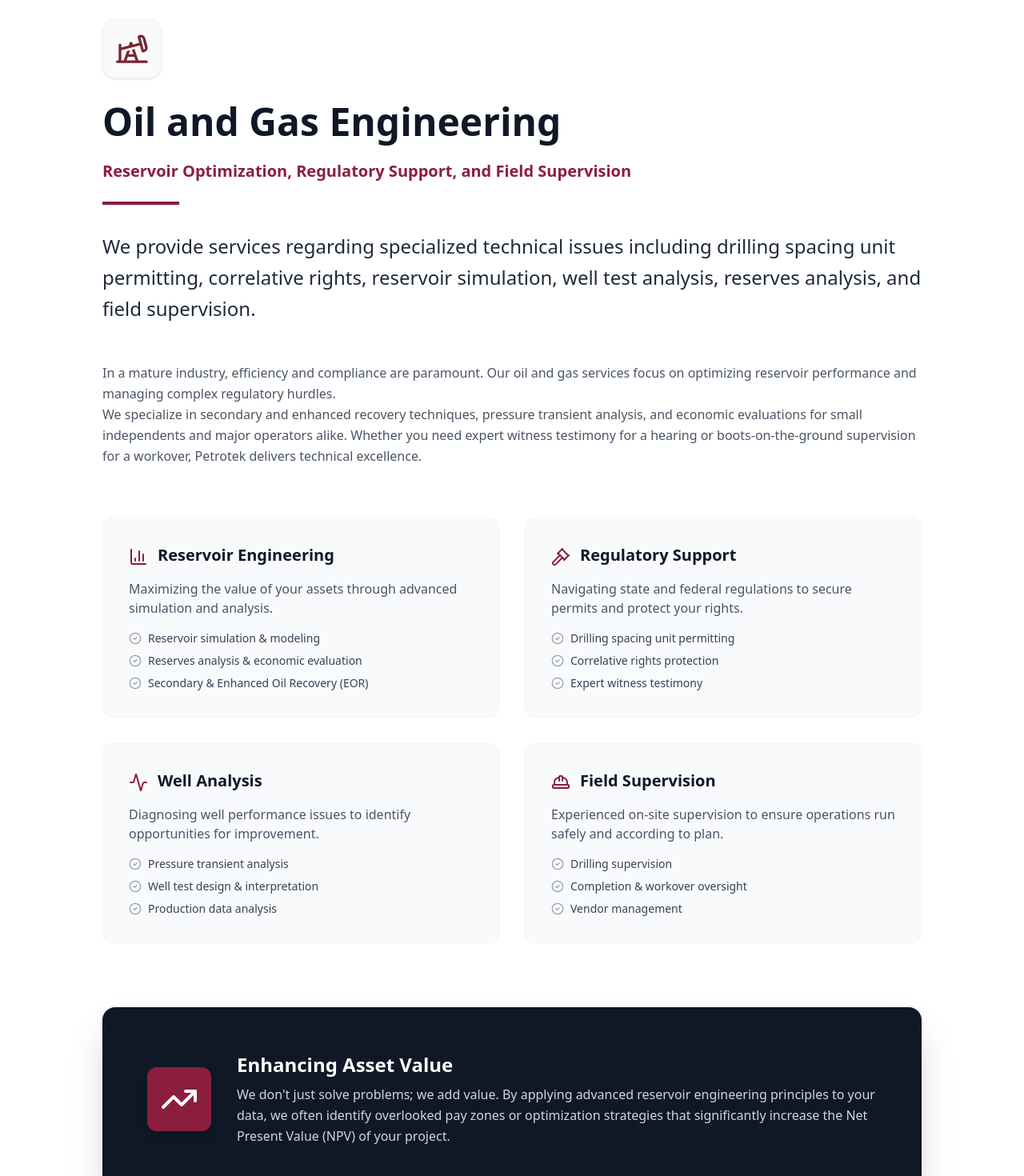
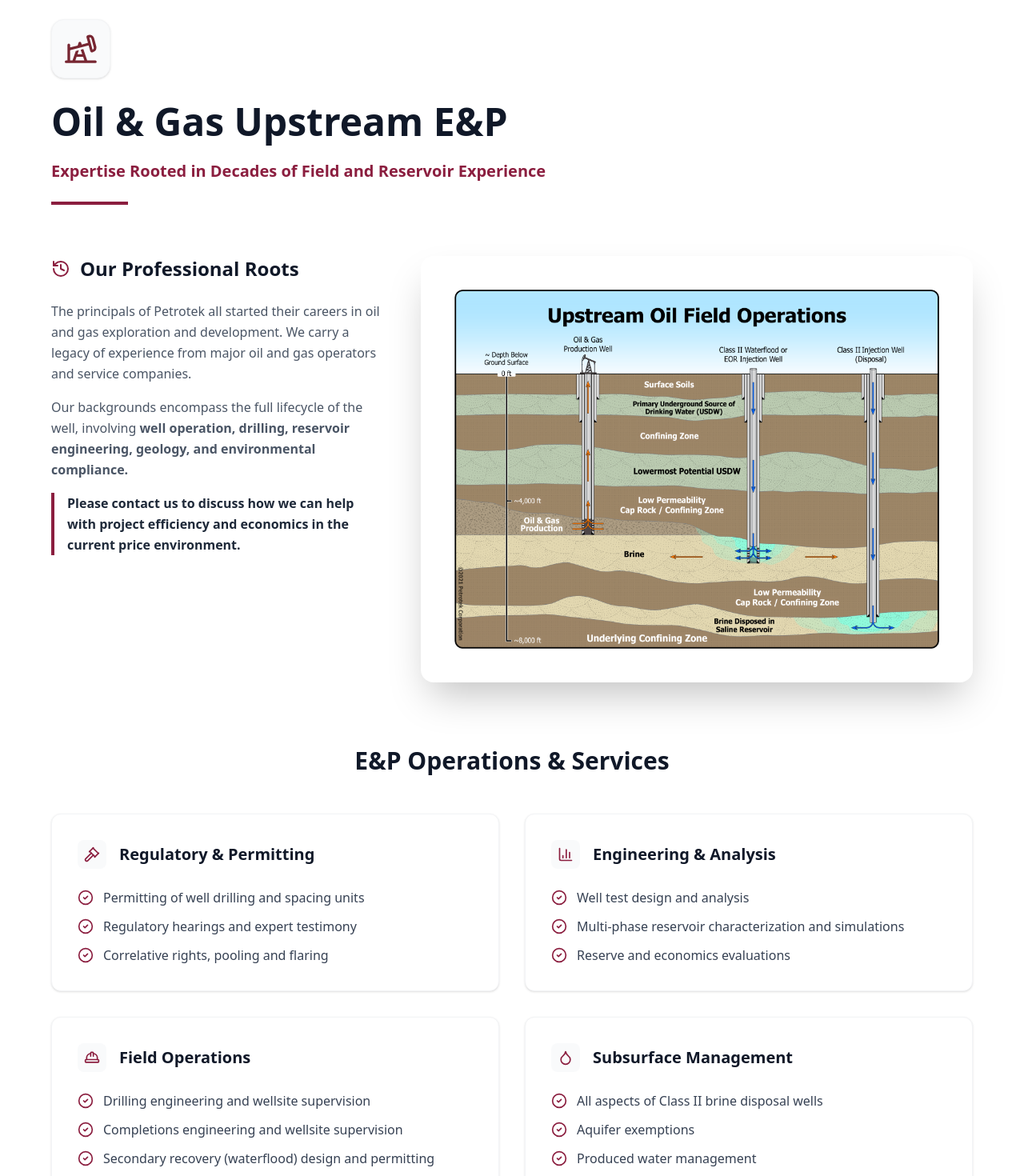
Before and after one commit to cmax88/petrotek-site, a React (Vite) app: page /oil-and-gas in a window 1280 px wide. Shown: the part 160-1630 px from the top of the page at 80% size. Built offline with nearby package versions, Linux system fonts and the light colour scheme.

Commit message:
oil and gas

```diff
--- a/src/pages/CaptureStorage.jsx
+++ b/src/pages/CaptureStorage.jsx
@@ -138,14 +138,13 @@ const CaptureStorage = () => {
             </div>
 
             {/* Right Column: Image */}
-            <div className="lg:w-5/5 sticky top-32">
-              <div className="relative rounded-2xl shadow-2xl overflow-hidden border border-gray-100">
+              <div className="lg:w-5/5 sticky top-32" >
+              <div className="relative rounded-2xl overflow-hidden shadow-2xl group">
                 <img
                   src="/CO2 Capture and Storage.png"
-                  alt="Carbon Capture Facility"
-                  className="w-full h-full object-cover"
+                  alt="Petrotek Field Operations"
+                  className="w-full h-full object-cover transition-transform duration-500 group-hover:scale-105"
                 />
-                <div className="absolute inset-0 bg-gradient-to-t from-black/20 to-transparent"></div>
               </div>
             </div>
           </div>
--- a/src/pages/InjectionWells.jsx
+++ b/src/pages/InjectionWells.jsx
@@ -216,7 +216,7 @@ const InjectionWells = () => {
           </div>
 
           {/* Detailed Content with Side-by-Side Image */}
-          <div className="flex flex-col lg:flex-row gap-12 mb-20 items-center">
+          <div className="flex flex-col lg:flex-row gap-12 mb-20 items-start">
             {/* Left Column: Text Content */}
             <div className="lg:w-3/5 prose prose-lg max-w-none text-gray-600 leading-relaxed">
               <p>
--- a/src/pages/OilGas.jsx
+++ b/src/pages/OilGas.jsx
@@ -3,19 +3,20 @@ import React from 'react';
 import { Link } from 'react-router-dom';
 import {
   ArrowRight,
-  TrendingUp,
   Gavel,
   HardHat,
   Activity,
   CheckCircle2,
   ChevronRight,
-  BarChart3
+  BarChart3,
+  History,
+  Droplet
 } from 'lucide-react';
 
-// Custom Oil Well Icon using your public SVG
+// Custom Oil Well Icon
 const OilWell = ({ className, style }) => (
   <img
-    src="/regular-oil-well.svg" // Use the exact filename from your public folder
+    src="/regular-oil-well.svg"
     alt="Oil Well Icon"
     className={className}
     style={{
@@ -28,6 +29,13 @@ const OilWell = ({ className, style }) => (
 const OilGas = () => {
   const maroon = "#8B1E3F";
 
+  const upstreamServices = [
+    { title: "Regulatory & Permitting", icon: <Gavel className="w-5 h-5" />, items: ["Permitting of well drilling and spacing units", "Regulatory hearings and expert testimony", "Correlative rights, pooling and flaring"] },
+    { title: "Engineering & Analysis", icon: <BarChart3 className="w-5 h-5" />, items: ["Well test design and analysis", "Multi-phase reservoir characterization and simulations", "Reserve and economics evaluations"] },
+    { title: "Field Operations", icon: <HardHat className="w-5 h-5" />, items: ["Drilling engineering and wellsite supervision", "Completions engineering and wellsite supervision", "Secondary recovery (waterflood) design and permitting"] },
+    { title: "Subsurface Management", icon: <Droplet className="w-5 h-5" />, items: ["All aspects of Class II brine disposal wells", "Aquifer exemptions", "Produced water management"] }
+  ];
+
   return (
     <div className="pt-32 pb-20 px-6 bg-white min-h-screen">
       <div className="container mx-auto">
@@ -37,117 +45,115 @@ const OilGas = () => {
           <ArrowRight className="rotate-180 w-4 h-4 mr-2 group-hover:-translate-x-1 transition-transform" /> Back to Home
         </Link>
 
-        <div className="max-w-5xl mx-auto">
+        <div className="max-w-6xl mx-auto">
 
           {/* Header Section */}
-          <div className="mb-12">
+          <div className="mb-16">
             <div className="mb-6 p-4 bg-gray-50 inline-block rounded-2xl border border-gray-100 shadow-sm">
               <OilWell className="w-10 h-10" style={{ color: maroon }} />
             </div>
-            <h1 className="text-4xl md:text-5xl font-bold mb-6 text-gray-900">Oil and Gas Engineering</h1>
-            <p className="text-xl text-[#8B1E3F] font-bold mb-6">Reservoir Optimization, Regulatory Support, and Field Supervision</p>
+            <h1 className="text-4xl md:text-5xl font-bold mb-6 text-gray-900">Oil & Gas Upstream E&P</h1>
+            <p className="text-xl text-[#8B1E3F] font-bold mb-6">Expertise Rooted in Decades of Field and Reservoir Experience</p>
             <div className="w-24 h-1 mb-8" style={{ backgroundColor: maroon }}></div>
+          </div>
 
-            <p className="text-2xl text-gray-800 leading-relaxed font-medium">
-              We provide services regarding specialized technical issues including drilling spacing unit permitting, correlative rights, reservoir simulation, well test analysis, reserves analysis, and field supervision.
+          {/* Background & Principals Section */}
+          <div className="flex flex-col lg:flex-row gap-12 mb-20 items-start">
+            <div className="lg:w-3/5">
+              <div className="flex items-center mb-6 text-gray-900">
+                <History className="mr-3 w-6 h-6" style={{ color: maroon }} />
+                <h2 className="text-2xl font-bold">Our Professional Roots</h2>
+              </div>
+              <div className="prose prose-lg max-w-none text-gray-600 leading-relaxed">
+                <p className="mb-4">
+                  The principals of Petrotek all started their careers in oil and gas exploration and development. We carry a legacy of experience from major oil and gas operators and service companies.
+                </p>
+                <p className="mb-4">
+                  Our backgrounds encompass the full lifecycle of the well, involving <strong>well operation, drilling, reservoir engineering, geology, and environmental compliance.</strong>
+                </p>
+                <p className="font-semibold text-gray-800 border-l-4 pl-4" style={{ borderColor: maroon }}>
+                  Please contact us to discuss how we can help with project efficiency and economics in the current price environment.
                 </p>
               </div>
-
-          {/* Detailed Content */}
-          <div className="prose prose-lg max-w-none text-gray-600 mb-16 leading-relaxed">
-            <p>
-              In a mature industry, efficiency and compliance are paramount. Our oil and gas services focus on optimizing reservoir performance and managing complex regulatory hurdles.
-            </p>
-            <p>
-              We specialize in secondary and enhanced recovery techniques, pressure transient analysis, and economic evaluations for small independents and major operators alike. Whether you need expert witness testimony for a hearing or boots-on-the-ground supervision for a workover, Petrotek delivers technical excellence.
-            </p>
+            </div>
+            <div className="lg:w-5/5" >
+              <div className="relative rounded-2xl overflow-hidden shadow-2xl group">
+                <img
+                  src="/Oil Field Ops and Disposal Well.png"
+                  alt="Petrotek Field Operations"
+                  className="w-full h-full object-cover transition-transform duration-500 group-hover:scale-105"
+                />
+              </div>
+            </div>
           </div>
 
-          {/* Services Grid */}
-          <div className="grid md:grid-cols-2 gap-8 mb-20">
-
-            {/* Service 1 */}
-            <div className="bg-gray-50 p-8 rounded-xl border border-gray-100 hover:shadow-lg transition-shadow">
-              <div className="flex items-start mb-4">
-                <BarChart3 className="w-6 h-6 mr-3 mt-1" style={{ color: maroon }} />
-                <h3 className="text-xl font-bold text-gray-900">Reservoir Engineering</h3>
+          {/* Upstream E&P Services Grid */}
+          <div className="mb-20">
+            <h2 className="text-3xl font-bold text-gray-900 mb-12 text-center">E&P Operations & Services</h2>
+            <div className="grid md:grid-cols-2 gap-8">
+              {upstreamServices.map((service, idx) => (
+                <div key={idx} className="p-8 bg-white border border-gray-100 rounded-xl shadow-sm hover:shadow-md transition-shadow">
+                  <div className="flex items-center mb-6">
+                    <div className="p-2 rounded-lg bg-gray-50 mr-4" style={{ color: maroon }}>
+                      {service.icon}
                     </div>
-              <p className="text-gray-600 mb-4">Maximizing the value of your assets through advanced simulation and analysis.</p>
-              <ul className="space-y-2">
-                <li className="flex items-center text-sm text-gray-700"><CheckCircle2 className="w-4 h-4 mr-2 text-gray-400"/> Reservoir simulation & modeling</li>
-                <li className="flex items-center text-sm text-gray-700"><CheckCircle2 className="w-4 h-4 mr-2 text-gray-400"/> Reserves analysis & economic evaluation</li>
-                <li className="flex items-center text-sm text-gray-700"><CheckCircle2 className="w-4 h-4 mr-2 text-gray-400"/> Secondary & Enhanced Oil Recovery (EOR)</li>
+                    <h3 className="text-xl font-bold text-gray-900">{service.title}</h3>
+                  </div>
+                  <ul className="space-y-3">
+                    {service.items.map((item, i) => (
+                      <li key={i} className="flex items-start text-gray-700">
+                        <CheckCircle2 className="w-5 h-5 mr-3 mt-0.5 flex-shrink-0" style={{ color: maroon }} />
+                        <span className="text-md">{item}</span>
+                      </li>
+                    ))}
                   </ul>
                 </div>
-
-            {/* Service 2 */}
-            <div className="bg-gray-50 p-8 rounded-xl border border-gray-100 hover:shadow-lg transition-shadow">
-              <div className="flex items-start mb-4">
-                <Gavel className="w-6 h-6 mr-3 mt-1" style={{ color: maroon }} />
-                <h3 className="text-xl font-bold text-gray-900">Regulatory Support</h3>
+              ))}
             </div>
-              <p className="text-gray-600 mb-4">Navigating state and federal regulations to secure permits and protect your rights.</p>
-              <ul className="space-y-2">
-                <li className="flex items-center text-sm text-gray-700"><CheckCircle2 className="w-4 h-4 mr-2 text-gray-400"/> Drilling spacing unit permitting</li>
-                <li className="flex items-center text-sm text-gray-700"><CheckCircle2 className="w-4 h-4 mr-2 text-gray-400"/> Correlative rights protection</li>
-                <li className="flex items-center text-sm text-gray-700"><CheckCircle2 className="w-4 h-4 mr-2 text-gray-400"/> Expert witness testimony</li>
-              </ul>
           </div>
 
-            {/* Service 3 */}
-            <div className="bg-gray-50 p-8 rounded-xl border border-gray-100 hover:shadow-lg transition-shadow">
-              <div className="flex items-start mb-4">
-                <Activity className="w-6 h-6 mr-3 mt-1" style={{ color: maroon }} />
-                <h3 className="text-xl font-bold text-gray-900">Well Analysis</h3>
+          {/* Video Section */}
+          <div className="max-w-4xl mx-auto mb-20">
+            <div className="relative w-full rounded-2xl overflow-hidden shadow-xl border border-gray-200" style={{ paddingBottom: '56.25%' /* 16:9 Aspect Ratio */ }}>
+              <iframe
+                className="absolute top-0 left-0 w-full h-full"
+                src="https://www.youtube.com/embed/GCCsw42BVSg?si=4HlN-FaIBTV6WYWc"
+                title="pstream Oil Field Operations"
+                frameBorder="0"
+                allow="accelerometer; autoplay; clipboard-write; encrypted-media; gyroscope; picture-in-picture"
+                allowFullScreen
+              ></iframe>
             </div>
-              <p className="text-gray-600 mb-4">Diagnosing well performance issues to identify opportunities for improvement.</p>
-              <ul className="space-y-2">
-                <li className="flex items-center text-sm text-gray-700"><CheckCircle2 className="w-4 h-4 mr-2 text-gray-400"/> Pressure transient analysis</li>
-                <li className="flex items-center text-sm text-gray-700"><CheckCircle2 className="w-4 h-4 mr-2 text-gray-400"/> Well test design & interpretation</li>
-                <li className="flex items-center text-sm text-gray-700"><CheckCircle2 className="w-4 h-4 mr-2 text-gray-400"/> Production data analysis</li>
-              </ul>
+            <p className="mb-4 text-center italic text-gray-500">Video by Ron Udell</p>
           </div>
 
-            {/* Service 4 */}
-            <div className="bg-gray-50 p-8 rounded-xl border border-gray-100 hover:shadow-lg transition-shadow">
-              <div className="flex items-start mb-4">
-                <HardHat className="w-6 h-6 mr-3 mt-1" style={{ color: maroon }} />
-                <h3 className="text-xl font-bold text-gray-900">Field Supervision</h3>
-              </div>
-              <p className="text-gray-600 mb-4">Experienced on-site supervision to ensure operations run safely and according to plan.</p>
-              <ul className="space-y-2">
-                <li className="flex items-center text-sm text-gray-700"><CheckCircle2 className="w-4 h-4 mr-2 text-gray-400"/> Drilling supervision</li>
-                <li className="flex items-center text-sm text-gray-700"><CheckCircle2 className="w-4 h-4 mr-2 text-gray-400"/> Completion & workover oversight</li>
-                <li className="flex items-center text-sm text-gray-700"><CheckCircle2 className="w-4 h-4 mr-2 text-gray-400"/> Vendor management</li>
-              </ul>
-            </div>
-
-          </div>
-
-          {/* Value Add Section */}
+          {/* Brine Disposal Callout */}
           <div className="bg-gray-900 text-white rounded-2xl p-10 md:p-14 shadow-2xl relative overflow-hidden mb-16">
             <div className="relative z-10 flex flex-col md:flex-row items-center gap-8">
-              <div className="flex-shrink-0 bg-[#8B1E3F] p-4 rounded-xl shadow-lg">
-                <TrendingUp className="w-12 h-12 text-white" />
+              <div className="flex-shrink-0 bg-[#8B1E3F] p-5 rounded-full">
+                <Droplet className="w-10 h-10 text-white" />
               </div>
               <div>
-                <h3 className="text-2xl font-bold mb-2">Enhancing Asset Value</h3>
-                <p className="text-gray-300 leading-relaxed">
-                  We don't just solve problems; we add value. By applying advanced reservoir engineering principles to your data, we often identify overlooked pay zones or optimization strategies that significantly increase the Net Present Value (NPV) of your project.
+                <h3 className="text-2xl font-bold mb-2">Class II Brine Disposal Wells</h3>
+                <p className="text-gray-300 leading-relaxed mb-4">
+                  Petrotek handles all aspects of Class II brine disposal, from siting and permitting to construction oversight and regulatory compliance.
                 </p>
+                <Link to="/injection-wells" className="text-white font-bold flex items-center hover:underline">
+                  Explore our full Injection Well Services <ArrowRight className="ml-2 w-4 h-4" />
+                </Link>
               </div>
             </div>
           </div>
 
           {/* CTA */}
-          <div className="text-center">
+          <div className="text-center p-12 bg-gray-50 rounded-3xl border border-dashed border-gray-300">
              <h3 className="text-2xl font-bold mb-6 text-gray-900">Maximize your reservoir's potential.</h3>
              <Link
                to="/"
                onClick={() => setTimeout(() => document.getElementById('contact')?.scrollIntoView({behavior: 'smooth'}), 100)}
                className="inline-flex items-center px-8 py-4 bg-[#8B1E3F] text-white font-bold rounded-lg hover:brightness-110 transition-all shadow-lg"
              >
-               Contact Our Petroleum Engineers <ChevronRight className="ml-2 w-5 h-5" />
+               Consult Our E&P Experts <ChevronRight className="ml-2 w-5 h-5" />
              </Link>
           </div>
 
```
Also changed, not shown: public/Oil Field Ops and Disposal Well.png (added). Lines whose indentation alone changed are shown as unchanged.
